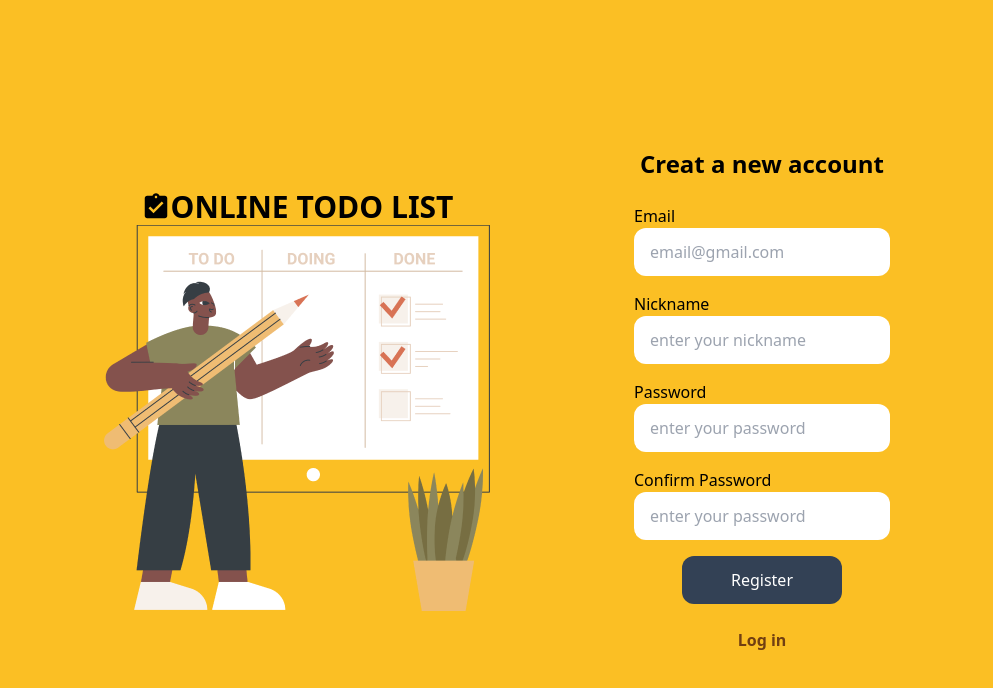
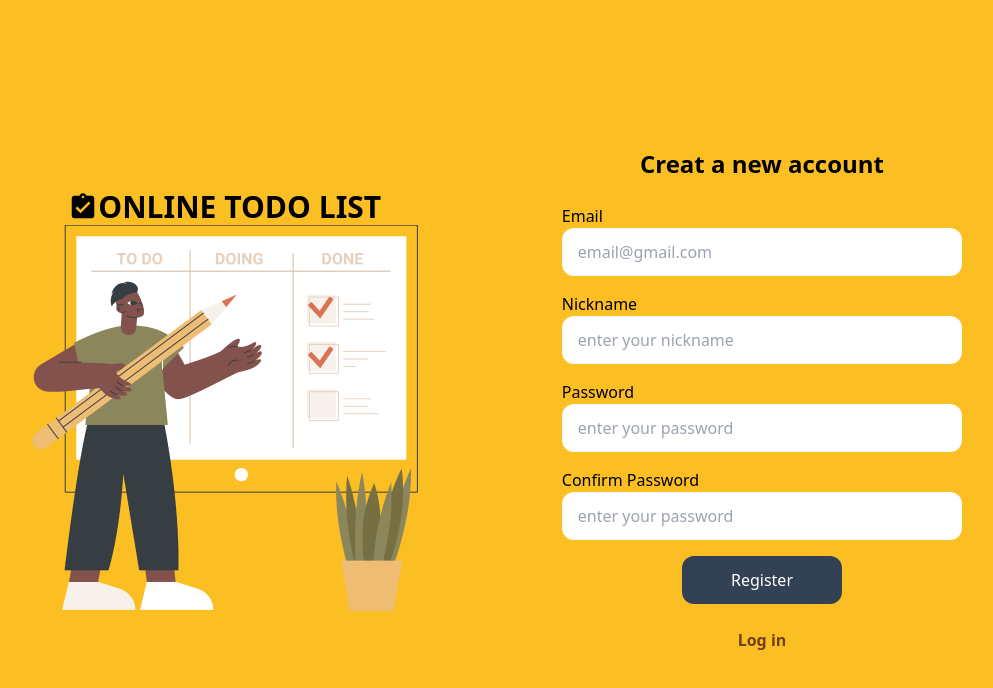
Before and after one commit to CrystalD27/To-Do-List-React-, a React (Vite) app: page /register in a window 1280 px wide. Shown: the top 688 px of the page, without its empty margins (127-1120 px from the left). Built offline with nearby package versions, Linux system fonts and the light colour scheme.

Commit message:
style:RWD adjustment

```diff
--- a/src/pages/register/index.jsx
+++ b/src/pages/register/index.jsx
@@ -41,9 +41,9 @@ export const Register = () => {
     }, [registerState]);
     return (
         <section className="bg">
-            <div className="flex flex-col items-center justify-center py-20 sm:flex sm:flex-row sm:gap-28">
+            <div className="flex flex-col items-center justify-center py-20 sm:flex sm:flex-row sm:gap-28 sm:px-3">
                 <UnAuthHeader className="hidden sm:block" />
-                <div className="sm:w-1/4">
+                <div className="ml:w-1/4">
                     <h2 className="pb-6 text-center text-2xl font-bold">Creat a new account</h2>
                     <form className="px-8" onSubmit={handleSubmit(onSubmit)}>
                         <div className="pb-4">
```
